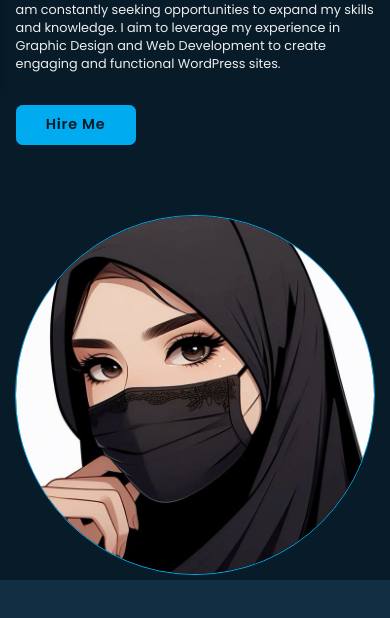
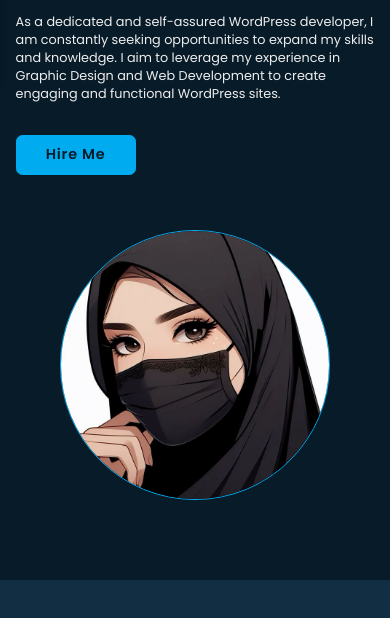
Before and after one commit to Shahbaz187/namu-, a plain HTML site: page index.html in a window 390 px wide. Shown: the part 264-882 px from the top of the page. Drawn offline with nearby package versions, Linux system fonts and the light colour scheme.

Commit message:
Update style.css

```diff
--- a/style.css
+++ b/style.css
@@ -976,5 +976,13 @@ section:nth-child(odd) .animate.scroll,
 }
 .home-img{
     margin-top: 150px;
+    width: 350px !important;
 }
 }
+@media (max-width: 400px) {
+
+.home-img{
+    margin-top: 90px;
+    width: 300px !important;
+}
+}
```
